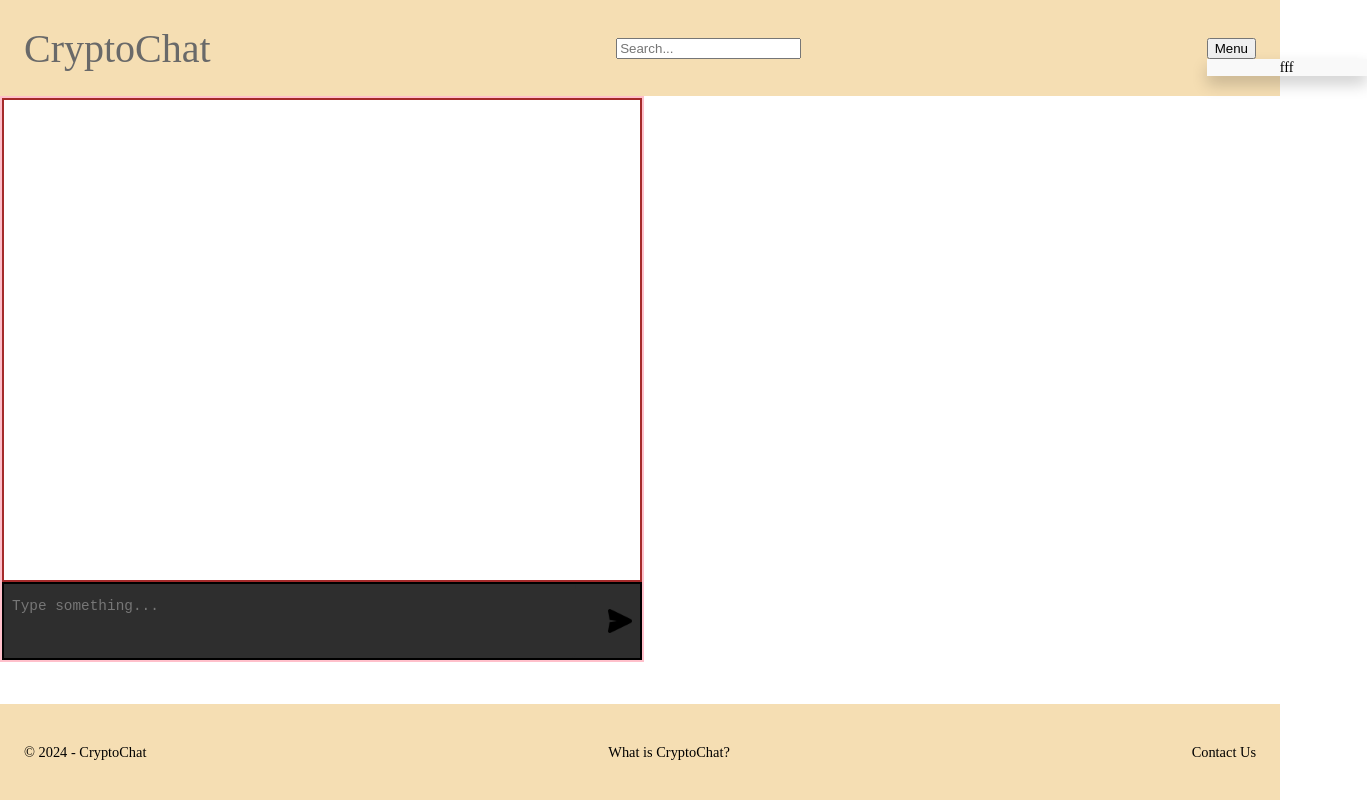
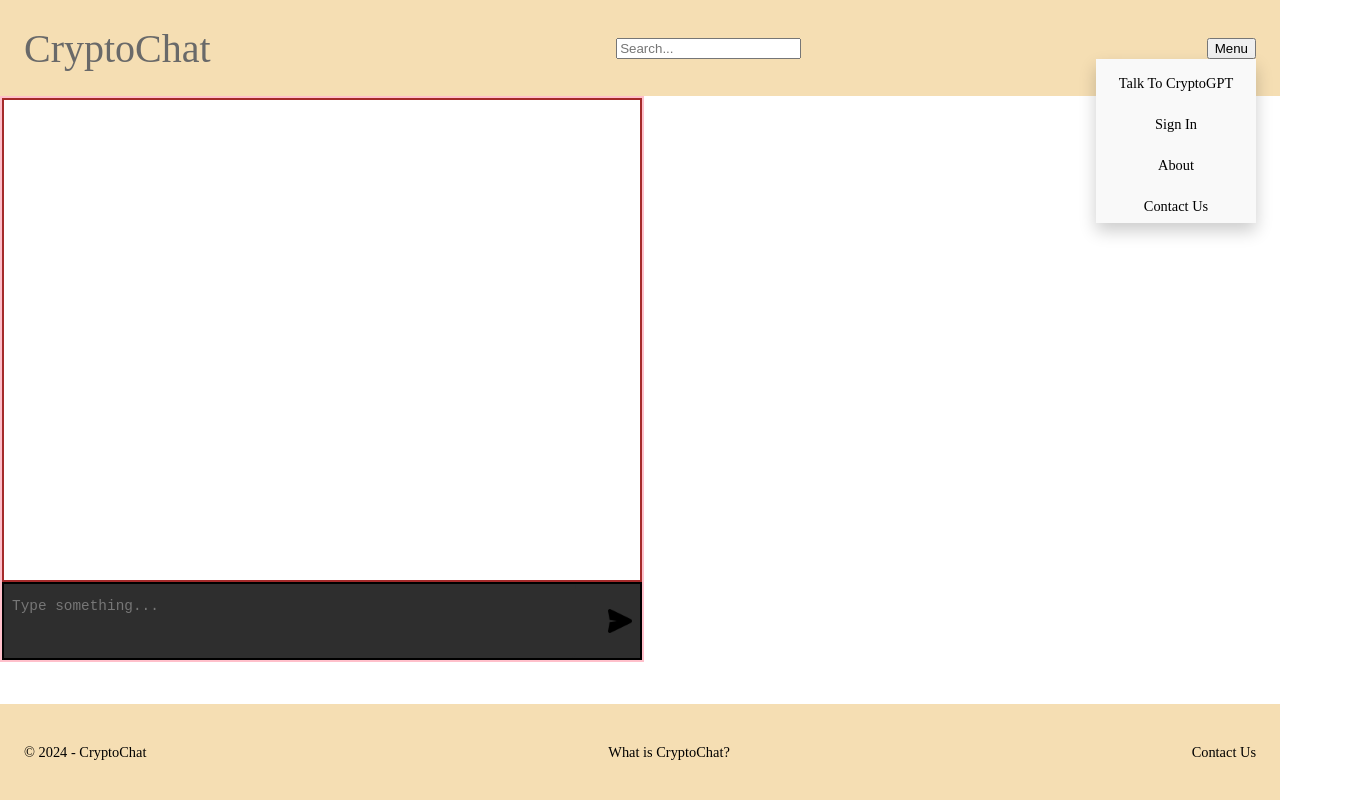
Before and after one commit to ukpabik/CryptoChat, a React (Vite) app in the folder cryptochat/: page / in a window 1280 px wide. Both pictures are taken after a click on the button "Menu". Shown: the whole page, 1367 px wide, since content can reach past the window. Built offline with nearby package versions, Linux system fonts and the light colour scheme.

Commit message:
Change navbar style.
Made it search bar in the middle with dropdown on the right side.

```diff
--- a/cryptochat/src/components/Navbar.jsx
+++ b/cryptochat/src/components/Navbar.jsx
@@ -30,10 +30,10 @@ function Navbar(){
             </button>
             {dropdownOpen && (
               <div class = "dropdown-content">
-                <a href = "">f</a>
-                <a href = "">f</a>
-                <a href = "">f</a>
-                <a href = ""></a>
+                <a href = "">Talk To CryptoGPT</a>
+                <a href = "/signin">Sign In</a>
+                <a href = "">About</a>
+                <a href = "">Contact Us</a>
               </div>
             )}
           </div>
--- a/cryptochat/src/components/style.css
+++ b/cryptochat/src/components/style.css
@@ -139,11 +139,19 @@ textarea::-webkit-scrollbar-thumb{
 .dropdown-content {
   display: block;
   position: absolute;
+  right: 0;
   background-color: #f9f9f9;
   min-width: 10rem;
   box-shadow: 0px 8px 16px 0px rgba(0,0,0,0.2);
   z-index: 1;
-  margin-right: 20rem;
+}
+
+.dropdown-content a {
+  color: black;
+  padding: 0.5rem 1rem;
+  margin-top: 0.5rem;
+  text-decoration: none;
+  display: block;
 }
 
 
```
